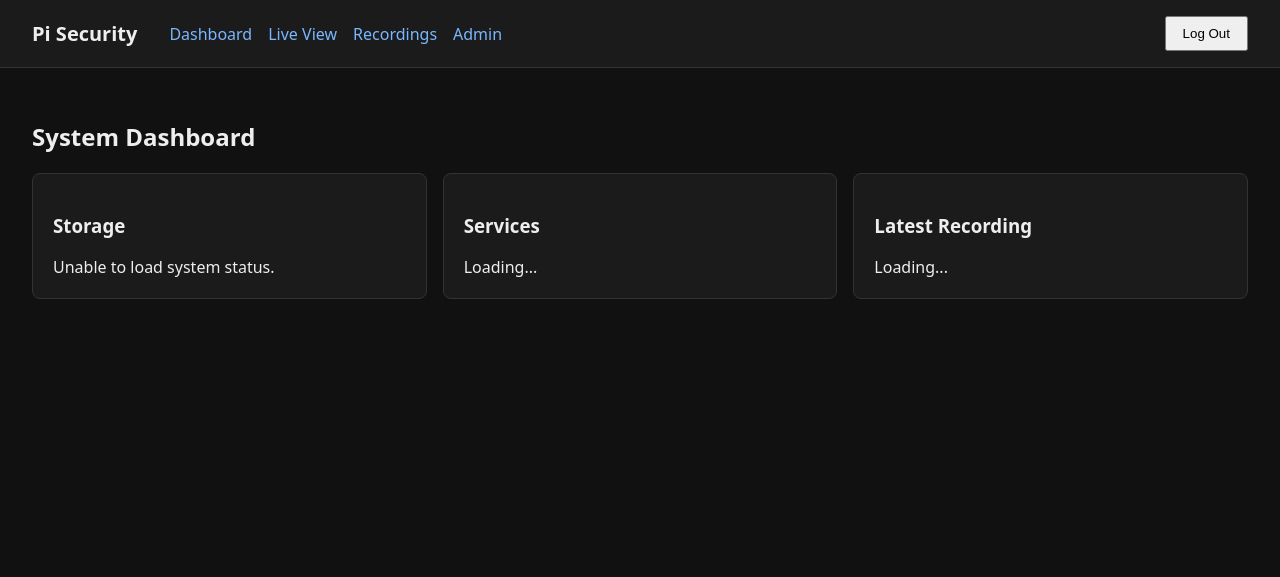
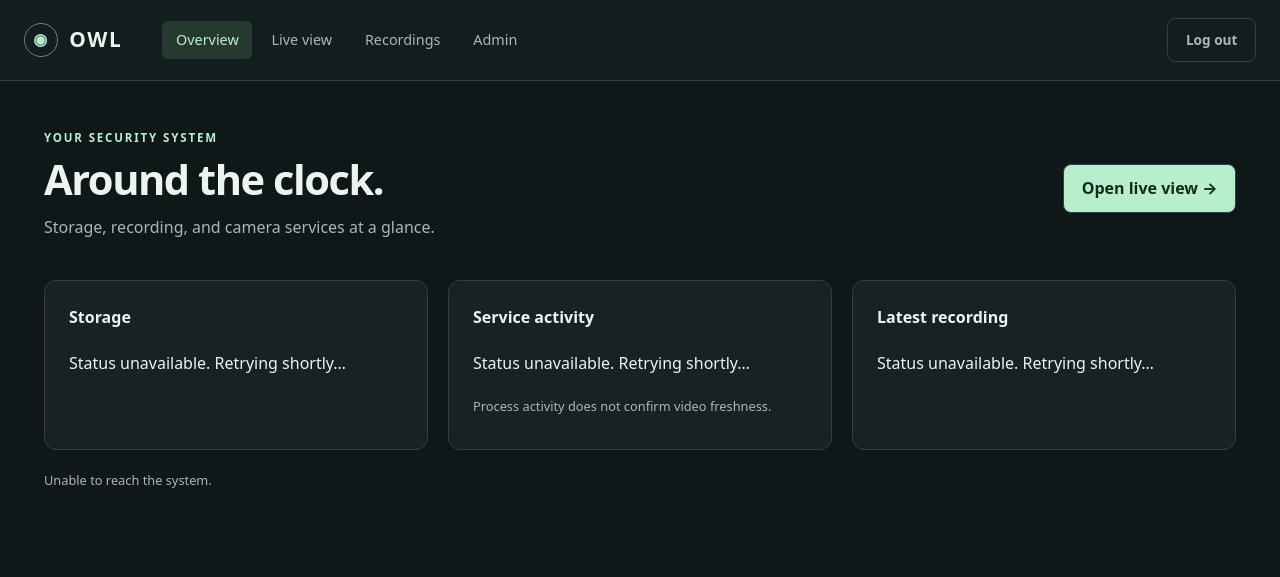
Before and after one commit to quietframe-labs/owl_repo, a Django app: page /dashboard/ in a window 1280 px wide. Shown: the top 577 px of the page. Run offline with Django 5.2, Linux system fonts and the light colour scheme; the visitor is signed in with stand-in values (Sample User, id 1).

Commit message:
Refresh Owl dashboard navigation, styling, and recording search

```diff
--- a/web/dashboard_app/static/dashboard_app/css/app.css
+++ b/web/dashboard_app/static/dashboard_app/css/app.css
@@ -1,146 +1,32 @@
-* {
-    box-sizing: border-box;
-}
-
-
-body {
-    margin: 0;
-
-    font-family:
-        system-ui,
-        -apple-system,
-        BlinkMacSystemFont,
-        "Segoe UI",
-        sans-serif;
-
-    background: #111;
-
-    color: #eee;
-}
-
-
-.site-header {
-    display: flex;
-
-    align-items: center;
-
-    gap: 2rem;
-
-    padding: 1rem 2rem;
-
-    background: #1b1b1b;
-
-    border-bottom:
-        1px solid #333;
-}
-
-
-.site-header h1 {
-    margin: 0;
-
-    font-size: 1.25rem;
-}
-
-
-.site-header nav {
-    display: flex;
-
-    gap: 1rem;
-
-    flex: 1;
-}
-
-
-a {
-    color: #7ab7ff;
-
-    text-decoration: none;
-}
-
-
-a:hover {
-    text-decoration: underline;
-}
-
-
-button {
-    cursor: pointer;
-
-    padding: 0.5rem 1rem;
-}
-
-
-.page-container {
-    max-width: 1400px;
-
-    margin: 0 auto;
-
-    padding: 2rem;
-}
-
-
-.grid {
-    display: grid;
-
-    grid-template-columns:
-        repeat(
-            auto-fit,
-            minmax(250px, 1fr)
-        );
-
-    gap: 1rem;
-}
-
-
-.card {
-    background: #1b1b1b;
-
-    border:
-        1px solid #333;
-
-    border-radius: 8px;
-
-    padding: 1.25rem;
-}
-
-
-video {
-    display: block;
-
-    width: 100%;
-
-    max-width: 1000px;
-
-    background: black;
-}
-
-
-table {
-    width: 100%;
-
-    border-collapse:
-        collapse;
-}
-
-
-th,
-td {
-    text-align: left;
-
-    padding: 0.75rem;
-
-    border-bottom:
-        1px solid #333;
-}
-
-
-.login-card {
-    max-width: 450px;
-
-    margin: 4rem auto;
-}
-
-
-.error {
-    color: #ff8080;
-}
+:root{color-scheme:dark;--bg:#101719;--panel:#182225;--line:#304044;--text:#edf3ef;--muted:#a6b9b4;--accent:#b7efcc}
+[hidden]{display:none!important}
+*{box-sizing:border-box}body{margin:0;background:var(--bg);color:var(--text);font:16px/1.6 system-ui,-apple-system,"Segoe UI",sans-serif}
+a{color:var(--accent);text-decoration:none}a:hover{text-decoration:underline}button,input{font:inherit}
+button,.button{display:inline-flex;align-items:center;justify-content:center;padding:.65rem 1.1rem;border:1px solid var(--line);border-radius:8px;background:var(--accent);color:#152a1e;font-weight:650;cursor:pointer}
+button:hover,.button:hover{filter:brightness(1.08);text-decoration:none}:focus-visible{outline:3px solid var(--accent);outline-offset:4px}
+.skip-link{position:absolute;left:1rem;top:-5rem;z-index:10;padding:1rem;background:var(--panel)}.skip-link:focus{top:1rem}
+.site-header{display:flex;align-items:center;gap:2.5rem;padding:1.1rem max(24px,calc((100vw - 1240px)/2));border-bottom:1px solid var(--line);background:#131d20}
+.brand{display:flex;align-items:center;gap:.7rem;color:var(--text);font-size:1.3rem;font-weight:750;letter-spacing:.08em}
+.brand-mark{display:grid;place-items:center;width:34px;height:34px;border:1px solid #668576;border-radius:50%;color:var(--accent);font-size:1rem}
+.site-header nav{display:flex;gap:.35rem;flex:1;flex-wrap:wrap}.site-header nav a{padding:.45rem .85rem;color:var(--muted);border-radius:6px;font-size:.9rem}
+.site-header nav a[aria-current="page"]{color:var(--accent);background:#25392f}.site-header form{margin:0}.site-header button{background:transparent;color:var(--muted);font-size:.85rem}
+.page-container{max-width:1240px;margin:0 auto;padding:3rem 24px 5rem}.page-heading{display:flex;justify-content:space-between;align-items:center;gap:1rem;margin-bottom:2rem}
+.eyebrow{text-transform:uppercase;font-size:.72rem;letter-spacing:.16em;color:var(--accent);font-weight:700;margin:0 0 .5rem}
+h2{font-size:clamp(1.8rem,4vw,2.6rem);line-height:1.2;letter-spacing:-.035em;margin:0 0 .6rem}h3{font-size:1rem;margin:0 0 1.25rem}p{margin:.5rem 0}
+.muted,.page-heading p:not(.eyebrow){color:var(--muted)}.grid{display:grid;grid-template-columns:repeat(3,minmax(0,1fr));gap:1.25rem}
+.card{background:var(--panel);border:1px solid var(--line);border-radius:12px;padding:1.5rem;min-width:0}
+.metric{font-size:2.6rem;font-weight:650;letter-spacing:-.06em;line-height:1.2;margin-bottom:1rem}
+.status-row{display:flex;justify-content:space-between;align-items:center;gap:1rem;padding:.65rem 0;border-bottom:1px solid var(--line);font-size:.9rem}.status-row:last-child{border:0}
+.badge{display:inline-block;padding:.15rem .6rem;border-radius:20px;background:#283e32;color:var(--accent);font-size:.75rem;white-space:nowrap}.badge.warning{background:#44382a;color:#f3cc94}
+.filename{overflow-wrap:anywhere;font-size:.85rem;color:var(--muted)}
+progress{width:100%;height:8px;border:0;border-radius:10px;overflow:hidden;margin:.5rem 0;background:var(--line);accent-color:var(--accent)}progress::-webkit-progress-bar{background:var(--line)}progress::-webkit-progress-value{background:var(--accent)}
+.section-note{color:var(--muted);font-size:.8rem;margin-top:1.25rem}.video-card{padding:.75rem}video{display:block;width:100%;aspect-ratio:16/9;background:#080d0f;border-radius:7px;object-fit:contain}
+#stream-status{padding:.45rem .6rem;font-size:.85rem;color:var(--accent)}.table-card{padding:0;overflow-x:auto}
+table{width:100%;border-collapse:collapse;font-size:.9rem}th,td{text-align:left;padding:1rem 1.5rem;border-bottom:1px solid var(--line)}
+th{color:var(--muted);font-size:.72rem;letter-spacing:.08em;text-transform:uppercase;background:#1d292c}tbody tr:hover{background:#1c2a2d}
+td:first-child{overflow-wrap:anywhere}td:last-child,th:last-child{text-align:right}.table-tools{display:flex;gap:1rem;align-items:center;justify-content:space-between;margin-bottom:1rem}
+input{width:100%;padding:.7rem .9rem;border:1px solid #4a5b5e;border-radius:7px;color:var(--text);background:#111a1d}.table-tools input{max-width:360px}
+.login-card{max-width:420px;margin:3rem auto;padding:2rem}.login-card form{margin-top:1.5rem}.login-card label{display:block;font-size:.85rem;margin-bottom:.4rem;color:var(--muted)}
+.login-card form p{margin-bottom:1.2rem}.login-card button{width:100%}.error,.errorlist{color:#ffb1aa}.empty-state{padding:3rem 1.5rem;text-align:center!important;color:var(--muted)}
+@media(max-width:900px){.grid{grid-template-columns:1fr}.site-header{gap:1rem;flex-wrap:wrap}.site-header nav{order:3;flex-basis:100%}.site-header form{margin-left:auto}}
+@media(max-width:560px){.page-container{padding:2rem 16px}.page-heading{align-items:flex-start;flex-direction:column}.site-header{padding:1rem 16px}.site-header nav a{padding:.4rem .6rem}th,td{padding:.8rem}.table-tools{align-items:flex-start;flex-direction:column}.login-card{margin:1rem auto}}
--- a/web/dashboard_app/templates/dashboard_app/base.html
+++ b/web/dashboard_app/templates/dashboard_app/base.html
@@ -1,100 +1,30 @@
 {% load static %}
-
 <!DOCTYPE html>
-
 <html lang="en">
-
 <head>
-
-    <meta charset="UTF-8">
-
-    <meta
-        name="viewport"
-        content="width=device-width, initial-scale=1.0"
-    >
-
-    <title>
-        {% block title %}
-        Pi Security
-        {% endblock %}
-    </title>
-
-    <link
-        rel="stylesheet"
-        href="{% static 'dashboard_app/css/app.css' %}"
-    >
-
-    {% block head %}
-    {% endblock %}
-
+<meta charset="UTF-8">
+<meta name="viewport" content="width=device-width, initial-scale=1">
+<title>{% block title %}Owl | Pi Security{% endblock %}</title>
+<link rel="stylesheet" href="{% static 'dashboard_app/css/app.css' %}?v=20260909">
+{% block head %}{% endblock %}
 </head>
-
 <body>
-
+<a class="skip-link" href="#main-content">Skip to content</a>
 <header class="site-header">
-
-    <h1>Pi Security</h1>
-
-    {% if user.is_authenticated %}
-
-    <nav>
-
-        <a href="{% url 'dashboard_app:dashboard' %}">
-            Dashboard
-        </a>
-
-        <a href="{% url 'dashboard_app:live' %}">
-            Live View
-        </a>
-
-        <a href="{% url 'dashboard_app:recordings' %}">
-            Recordings
-        </a>
-
-        {% if user.is_staff %}
-
-        <a href="/admin/">
-            Admin
-        </a>
-        {% endif %}
-
-    </nav>
-
-    <form
-        method="post"
-        action="{% url 'logout' %}"
-    >
-
-        {% csrf_token %}
-
-        <button type="submit">
-            Log Out
-        </button>
-
-    </form>
-
-    {% endif %}
-    {% if not user.is_authenticated %}
-    <nav>
-        <a href="{% url 'login' %}">
-            Log In
-        </a>
-    </nav>
-    {% endif %}
+<a class="brand" href="{% url 'dashboard_app:dashboard' %}" aria-label="Owl home"><span class="brand-mark" aria-hidden="true">◉</span> OWL</a>
+{% if user.is_authenticated %}
+<nav aria-label="Main navigation">
+<a href="{% url 'dashboard_app:dashboard' %}" {% if request.resolver_match.url_name == 'dashboard' %}aria-current="page"{% endif %}>Overview</a>
+<a href="{% url 'dashboard_app:live' %}" {% if request.resolver_match.url_name == 'live' %}aria-current="page"{% endif %}>Live view</a>
+<a href="{% url 'dashboard_app:recordings' %}" {% if request.resolver_match.url_name == 'recordings' %}aria-current="page"{% endif %}>Recordings</a>
+{% if user.is_staff %}<a href="/admin/">Admin</a>{% endif %}
+</nav>
+<form method="post" action="{% url 'logout' %}">{% csrf_token %}<button type="submit">Log out</button></form>
+{% else %}
+<nav aria-label="Main navigation"><a href="{% url 'login' %}">Log in</a></nav>
+{% endif %}
 </header>
-
-
-<main class="page-container">
-
-    {% block content %}
-    {% endblock %}
-
-</main>
-
-
-{% block scripts %}
-{% endblock %}
-
+<main id="main-content" class="page-container">{% block content %}{% endblock %}</main>
+{% block scripts %}{% endblock %}
 </body>
-
 </html>
--- a/web/dashboard_app/templates/dashboard_app/dashboard.html
+++ b/web/dashboard_app/templates/dashboard_app/dashboard.html
@@ -1,149 +1,62 @@
 {% extends "dashboard_app/base.html" %}
-
-
-{% block title %}
-Dashboard | Pi Security
+{% block title %}Overview | Owl{% endblock %}
+{% block content %}
+<div class="page-heading">
+<div><p class="eyebrow">Your security system</p><h2>Around the clock.</h2><p>Storage, recording, and camera services at a glance.</p></div>
+<a class="button" href="{% url 'dashboard_app:live' %}">Open live view →</a>
+</div>
+<div class="grid">
+<section class="card"><h3>Storage</h3><div id="storage">Loading storage…</div></section>
+<section class="card"><h3>Service activity</h3><div id="services">Loading services…</div><p class="section-note">Process activity does not confirm video freshness.</p></section>
+<section class="card"><h3>Latest recording</h3><div id="latest-recording">Loading recording…</div></section>
+</div>
+<p id="updated" class="section-note" role="status">Checking system status…</p>
 {% endblock %}
-
-
-{% block content %}
-
-<h2>System Dashboard</h2>
-
-
-<div class="grid">
-
-    <section class="card">
-
-        <h3>Storage</h3>
-
-        <div id="storage">
-            Loading...
-        </div>
-
-    </section>
-
-
-    <section class="card">
-
-        <h3>Services</h3>
-
-        <div id="services">
-            Loading...
-        </div>
-
-    </section>
-
-
-    <section class="card">
-
-        <h3>Latest Recording</h3>
-
-        <div id="latest-recording">
-            Loading...
-        </div>
-
-    </section>
-
-</div>
-
+{% block scripts %}
+<script>
+function element(tag, text, className) {
+    const node = document.createElement(tag);
+    node.textContent = text;
+    if (className) node.className = className;
+    return node;
+}
+async function loadStatus() {
+    try {
+        const response = await fetch('/api/status', {cache:'no-store'});
+        if (!response.ok) throw new Error('Status unavailable');
+        const data = await response.json();
+        const storage = document.getElementById('storage');
+        const percent = data.storage.percent_used;
+        storage.replaceChildren(element('div', percent == null ? 'Unknown' : percent + '%', 'metric'));
+        const progress = document.createElement('progress');
+        progress.max = 100; progress.value = Number(percent) || 0;
+        progress.setAttribute('aria-label', 'Storage used');
+        storage.append(progress, element('p', 'of available storage used', 'muted'),
+            element('span', data.storage.mounted ? 'Storage connected' : 'Storage not mounted', 'badge' + (data.storage.mounted ? '' : ' warning')));
+        const services = document.getElementById('services');
+        services.replaceChildren();
+        for (const [key, label] of Object.entries({recorder:'Recorder',live_stream:'Live stream',retention_timer:'Recording cleanup',storage_monitor_timer:'Storage monitor'})) {
+            const active = data.services?.[key];
+            const row = element('div', '', 'status-row');
+            row.append(element('span', label), element('span', active === true ? 'Active' : active === false ? 'Inactive' : 'Unknown', 'badge' + (active === true ? '' : ' warning')));
+            services.append(row);
+        }
+        const latest = document.getElementById('latest-recording');
+        latest.replaceChildren();
+        const recording = data.latest_recording;
+        if (recording) {
+            latest.append(element('p', new Date(recording.modified * 1000).toLocaleString()), element('p', recording.filename, 'filename'));
+            const link = element('a', 'Browse recordings →');
+            link.href = '{% url "dashboard_app:recordings" %}';
+            latest.append(link);
+        } else latest.append(element('p', 'No recordings yet.', 'muted'));
+        document.getElementById('updated').textContent = 'Updated ' + new Date().toLocaleTimeString() + ' · Refreshes every 10 seconds';
+    } catch (error) {
+        for (const id of ['storage','services','latest-recording']) document.getElementById(id).textContent = 'Status unavailable. Retrying shortly…';
+        document.getElementById('updated').textContent = 'Unable to reach the system.';
+    }
+}
+loadStatus();
+setInterval(loadStatus, 10000);
+</script>
 {% endblock %}
-
-
-{% block scripts %}
-
-<script>
-
-async function loadStatus() {
-
-    try {
-
-        const response =
-            await fetch(
-                "/api/status",
-                {
-                    cache: "no-store"
-                }
-            );
-
-        if (!response.ok) {
-
-            throw new Error(
-                `HTTP ${response.status}`
-            );
-
-        }
-
-        const data =
-            await response.json();
-
-
-        const storage =
-            data.storage || {};
-
-
-        document.getElementById(
-            "storage"
-        ).innerHTML = `
-            <p>
-                Mounted:
-                <strong>
-                    ${storage.mounted ? "Yes" : "No"}
-                </strong>
-            </p>
-
-            <p>
-                Used:
-                ${storage.percent_used ?? "Unknown"}%
-            </p>
-        `;
-
-
-        document.getElementById(
-            "services"
-        ).innerHTML = `
-            <pre>${JSON.stringify(
-                data.services || {},
-                null,
-                2
-            )}</pre>
-        `;
-
-
-        const latest =
-            data.latest_recording || {};
-
-
-        document.getElementById(
-            "latest-recording"
-        ).textContent =
-            latest.filename
-            || "No recording found";
-
-    }
-
-    catch (error) {
-
-        console.error(error);
-
-        document.getElementById(
-            "storage"
-        ).textContent =
-            "Unable to load system status.";
-
-    }
-
-}
-
-
-loadStatus();
-
-
-setInterval(
-    loadStatus,
-    10000
-);
-
-</script>
-
-{% endblock %}
--- a/web/dashboard_app/templates/dashboard_app/live.html
+++ b/web/dashboard_app/templates/dashboard_app/live.html
@@ -9,10 +9,10 @@ Live View | Pi Security
 
 {% block content %}
 
-<h2>Live Camera</h2>
+<div class="page-heading"><div><p class="eyebrow">Camera 01</p><h2>Live view</h2><p>A window onto home.</p></div><a href="{% url 'dashboard_app:recordings' %}">Browse recordings →</a></div>
 
 
-<section class="card">
+<section class="card video-card">
 
     <video
         id="live-video"
@@ -22,7 +22,7 @@ Live View | Pi Security
         playsinline
     ></video>
 
-    <p id="stream-status">
+    <p id="stream-status" role="status" aria-live="polite">
         Connecting...
     </p>
 
--- a/web/dashboard_app/templates/dashboard_app/login.html
+++ b/web/dashboard_app/templates/dashboard_app/login.html
@@ -10,7 +10,9 @@ Login | Pi Security
 
 <section class="card login-card">
 
-    <h2>Pi Security Login</h2>
+    <p class="eyebrow">Owl · Pi Security</p>
+    <h2>Welcome back.</h2>
+    <p class="muted">Sign in to view your cameras and recordings.</p>
 
     {% if form.errors %}
 
```
Also changed, not shown: web/dashboard_app/templates/dashboard_app/recordings.html (+54 -183 lines), README.md, 1 other file.
